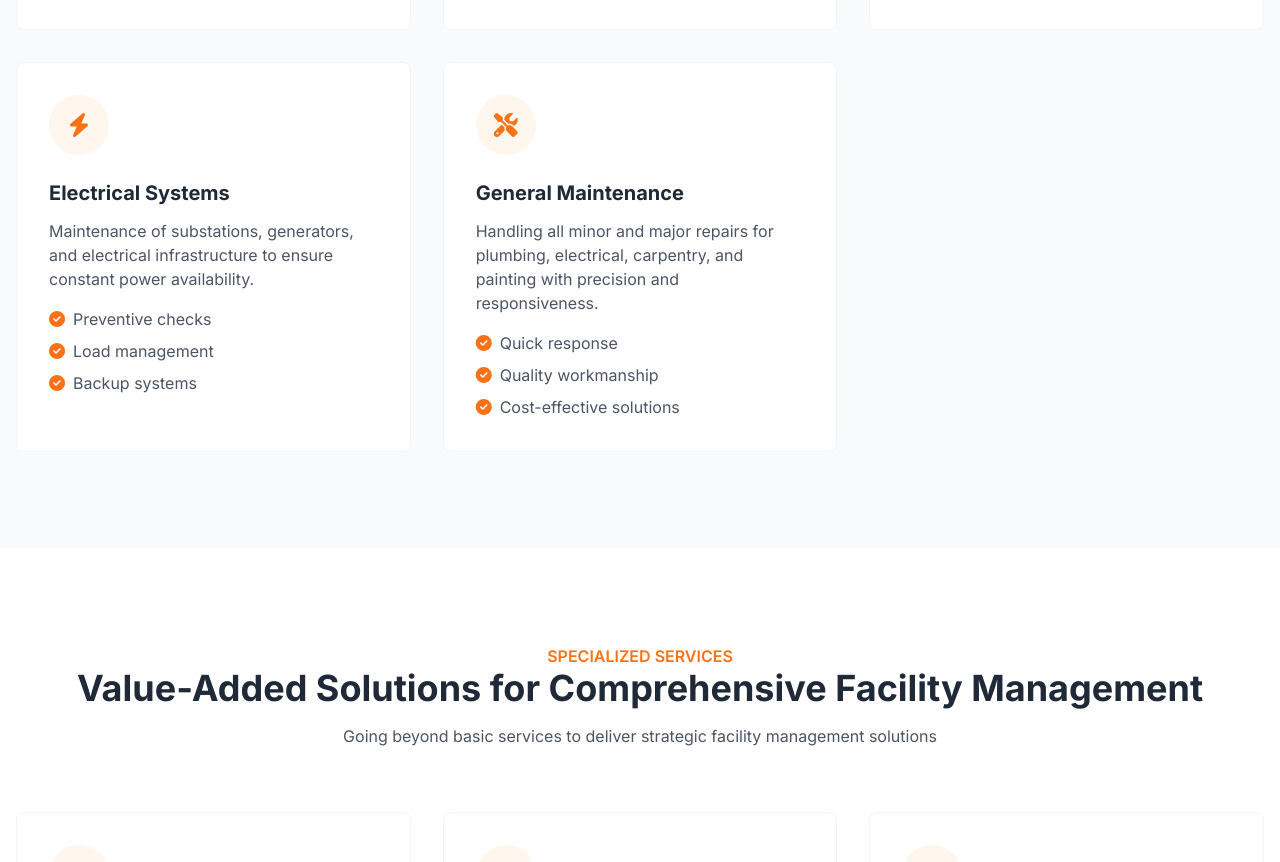
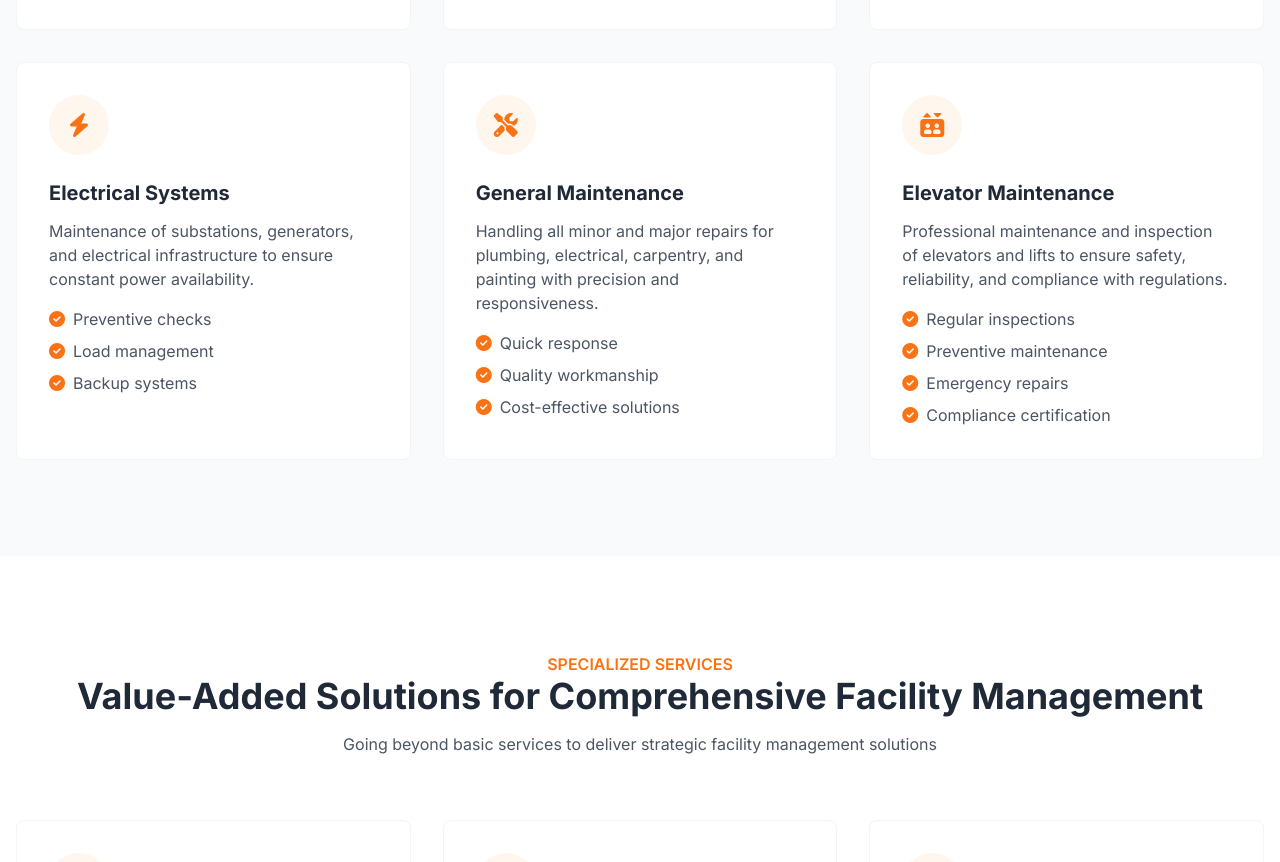
Before and after one commit to faciliofms/web, a plain HTML site: page serves.html in a window 1280 px wide. Shown: the part 2284-3146 px from the top of the page. Drawn offline with nearby package versions, Linux system fonts and the light colour scheme.

Commit message:
Update serves.html up

```diff
--- a/serves.html
+++ b/serves.html
@@ -363,6 +363,21 @@
                         <li class="flex items-center"><i class="fas fa-check-circle text-orange-primary mr-2"></i> Cost-effective solutions</li>
                     </ul>
                 </div>
+                 <div class="service-card bg-white p-8 rounded-lg border border-gray-100 fade-in">
+                <div class="service-icon">
+                    <i class="fas fa-elevator"></i>
+                </div>
+                <h3 class="text-xl font-bold text-gray-800 mb-3">Elevator Maintenance</h3>
+                <p class="text-gray-600 mb-4">
+                    Professional maintenance and inspection of elevators and lifts to ensure safety, reliability, and compliance with regulations.
+                </p>
+                <ul class="space-y-2 text-gray-600">
+                    <li class="flex items-center"><i class="fas fa-check-circle text-orange-primary mr-2"></i> Regular inspections</li>
+                    <li class="flex items-center"><i class="fas fa-check-circle text-orange-primary mr-2"></i> Preventive maintenance</li>
+                    <li class="flex items-center"><i class="fas fa-check-circle text-orange-primary mr-2"></i> Emergency repairs</li>
+                    <li class="flex items-center"><i class="fas fa-check-circle text-orange-primary mr-2"></i> Compliance certification</li>
+                </ul>
+            </div>
             </div>
         </div>
     </section>
```
